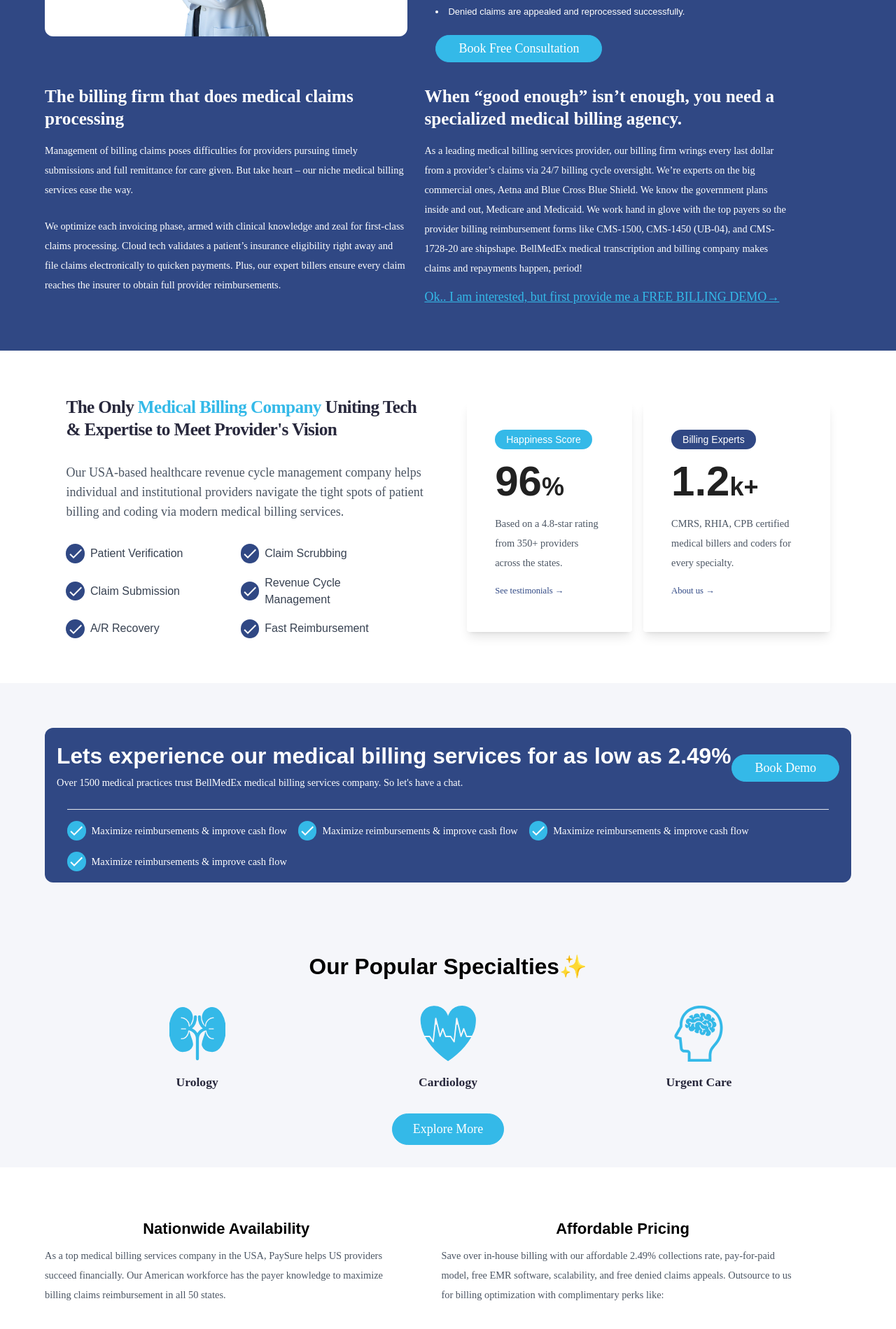
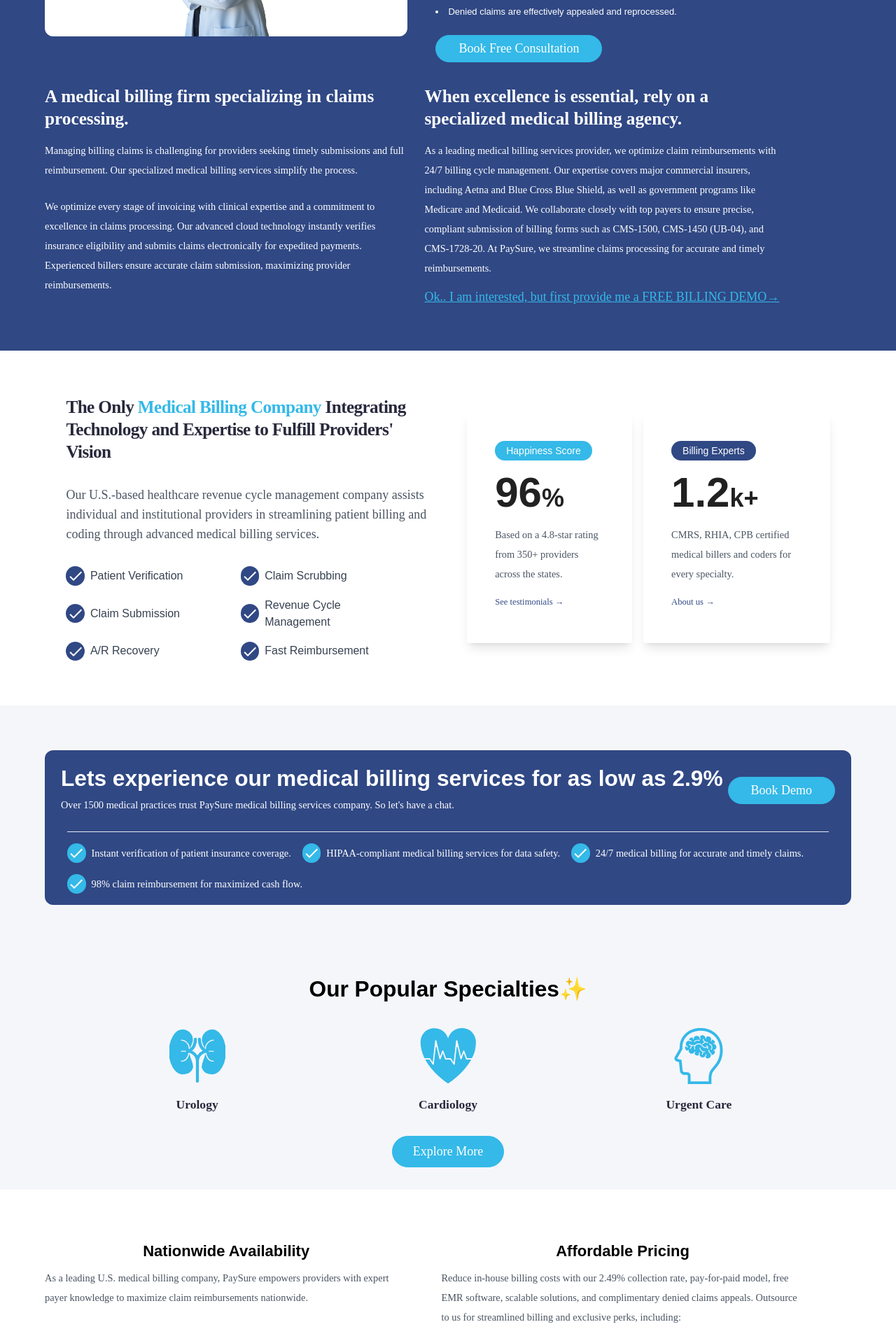
Before and after one commit to Wackar-Afzal/paysure, a Next.js app: page / in a window 1280 px wide. Shown: the part 2620-4519 px from the top of the page at 70% size. Built offline with nearby package versions, Linux system fonts and the light colour scheme.

Commit message:
alifaisu1

```diff
--- a/src/components/bookdemo/Bookdemo.jsx
+++ b/src/components/bookdemo/Bookdemo.jsx
@@ -9,8 +9,8 @@
                 <div className="bg-secondary p-4 rounded-xl">
                 <div className="flex justify-evenly items-center mb-4 md:flex-col md:justify-start md:items-start">
                 <div>
-                <h2 className="text-left  text-white">Lets experience our medical billing services for as low as 2.49%</h2>
-                <p className="mb-2">Over 1500 medical practices trust BellMedEx  medical billing services company. So let's have a chat.</p>
+                <h2 className="text-left  text-white">Lets experience our medical billing services for as low as 2.9%</h2>
+                <p className="mb-2">Over 1500 medical practices trust PaySure  medical billing services company. So let's have a chat.</p>
                 </div>
                     <Link className="btn min-w-[max-content] " href='/#contact'>Book Demo</Link>
                 </div>
@@ -22,25 +22,26 @@
                 <div className="rounded-full bg-primary p-[0.08rem]">
                   <CheckIcon className="h-4 w-4 text-white" />
                 </div>
-                <p>Maximize reimbursements & improve cash flow</p>
+                <p>Instant verification of patient insurance coverage.</p>
                 </div>
                 <div className="flex gap-2 items-center">
                 <div className="rounded-full bg-primary p-[0.08rem]">
                   <CheckIcon className="h-4 w-4 text-white" />
                 </div>
-                <p>Maximize reimbursements & improve cash flow</p>
+                <p>HIPAA-compliant medical
+                billing services for data safety.</p>
                 </div>
                 <div className="flex gap-2 items-center">
                 <div className="rounded-full bg-primary p-[0.08rem]">
                   <CheckIcon className="h-4 w-4 text-white" />
                 </div>
-                <p>Maximize reimbursements & improve cash flow</p>
+                <p>24/7 medical billing for accurate and timely claims.</p>
                 </div>
                 <div className="flex gap-2 items-center">
                 <div className="rounded-full bg-primary p-[0.08rem]">
                   <CheckIcon className="h-4 w-4 text-white" />
                 </div>
-                <p>Maximize reimbursements & improve cash flow</p>
+                <p>98% claim reimbursement for maximized cash flow.</p>
                 </div>
                 </div>
                 </div>
--- a/src/components/homebnaaer2/Homebanner2.jsx
+++ b/src/components/homebnaaer2/Homebanner2.jsx
@@ -16,13 +16,13 @@
             SECURE CLAIM DATA TRANSMISSION
           </p>
           <li className="text-left text-[13px] mb-6">
-            Safest digital encryption protects sensitive patient data.
+            Secure digital encryption protects sensitive patient data.
           </li>
           <p className=" text-primary text-left font-semibold mb-1">
             INCREASE REVENUE
           </p>
           <li className="text-left text-[13px] mb-6">
-            Get full payments, without unfair cuts by the insurance networks.
+            Receive full payments without unfair deductions from insurance networks.
           </li>
           <p className=" text-primary text-left font-semibold mb-1">
             INSTANT CLAIM SUBMISSION
@@ -34,7 +34,7 @@
             CLAIM FOLLOW-UP & RESOLUTION
           </p>
           <li className="text-left text-[13px] mb-6">
-            Denied claims are appealed and reprocessed successfully.
+            Denied claims are effectively appealed and reprocessed.
           </li>
 
           <Link className="btn mt-4 w-[max-content] xs:text-[14px]" href="/#contact">
@@ -46,39 +46,23 @@
       <div className="flex gap-6 lg:flex-col pt-4">
         <div className="w-[45%] lg:w-full">
           <h3 className="text-left text-white mb-4">
-            The billing firm that does medical claims processing
+            A medical billing firm specializing in claims processing.
           </h3>
           <p className="">
-            Management of billing claims poses difficulties for providers
-            pursuing timely submissions and full remittance for care given. But
-            take heart – our niche medical billing services ease the way.</p>
+          Managing billing claims is challenging for providers seeking timely submissions and full reimbursement. Our specialized medical billing services simplify the process.</p>
             <br></br>
             <p>
-            We optimize each invoicing phase, armed with clinical knowledge and
-            zeal for first-class claims processing. Cloud tech validates a
-            patient’s insurance eligibility right away and file claims
-            electronically to quicken payments. Plus, our expert billers ensure
-            every claim reaches the insurer to obtain full provider
-            reimbursements.</p>
+            We optimize every stage of invoicing with clinical expertise and a commitment to excellence in claims processing. Our advanced cloud technology instantly verifies insurance eligibility and submits claims electronically for expedited payments. Experienced billers ensure accurate claim submission, maximizing provider reimbursements.</p>
 
 
         </div>
         <div className="w-[45%] lg:w-full">
           <div>
             <h3 className="text-white text-left mb-4">
-              When “good enough” isn’t enough, you need a specialized medical
-              billing agency.
+            When excellence is essential, rely on a specialized medical billing agency.
             </h3>
             <p className="mb-4">
-              As a leading medical billing services provider, our billing firm
-              wrings every last dollar from a provider’s claims via 24/7 billing
-              cycle oversight. We’re experts on the big commercial ones, Aetna
-              and Blue Cross Blue Shield. We know the government plans inside
-              and out, Medicare and Medicaid. We work hand in glove with the top
-              payers so the provider billing reimbursement forms like CMS-1500,
-              CMS-1450 (UB-04), and CMS-1728-20 are shipshape. BellMedEx medical
-              transcription and billing company makes claims and repayments
-              happen, period!
+            As a leading medical billing services provider, we optimize claim reimbursements with 24/7 billing cycle management. Our expertise covers major commercial insurers, including Aetna and Blue Cross Blue Shield, as well as government programs like Medicare and Medicaid. We collaborate closely with top payers to ensure precise, compliant submission of billing forms such as CMS-1500, CMS-1450 (UB-04), and CMS-1728-20. At PaySure, we streamline claims processing for accurate and timely reimbursements.
             </p>
             <Link className="text-primary text-[18px] font-medium underline" href="/#contact">Ok.. I am interested, but first provide me a FREE BILLING DEMO→</Link>
           </div>
--- a/src/components/location/location.jsx
+++ b/src/components/location/location.jsx
@@ -27,7 +27,7 @@
           <div className="">
             <h2 className="text-[22px] font-bold">Nationwide Availability</h2>
             <p className="text-gray-600">
-              As a top medical billing services company in the USA, PaySure helps US providers succeed financially. Our American workforce has the payer knowledge to maximize billing claims reimbursement in all 50 states.
+            As a leading U.S. medical billing company, PaySure empowers providers with expert payer knowledge to maximize claim reimbursements nationwide.
             </p>
           </div>
 
@@ -56,7 +56,7 @@
           <div className="">
             <h2 className=" font-bold text-[22px] p-0">Affordable Pricing</h2>
             <p className="text-gray-600">
-              Save over in-house billing with our affordable 2.49% collections rate, pay-for-paid model, free EMR software, scalability, and free denied claims appeals. Outsource to us for billing optimization with complimentary perks like:
+            Reduce in-house billing costs with our 2.49% collection rate, pay-for-paid model, free EMR software, scalable solutions, and complimentary denied claims appeals. Outsource to us for streamlined billing and exclusive perks, including:
             </p>
           </div>
 
--- a/src/components/rcm/RCM.jsx
+++ b/src/components/rcm/RCM.jsx
@@ -22,11 +22,11 @@
       <div className="flex items-center justify-evenly gap-6 lg:flex-col lg:space-y-4">
         <div className="space-y-8 w-[45%] lg:w-full">
           <h3 className="font-bold tracking-tight text-left">
-            The Only <span className="text-primary">Medical Billing Company</span> Uniting Tech & Expertise to Meet Provider's Vision
+            The Only <span className="text-primary">Medical Billing Company</span> Integrating Technology and Expertise to Fulfill Providers' Vision
           </h3>
 
           <p className="text-lg text-gray-600">
-            Our USA-based healthcare revenue cycle management company helps individual and institutional providers navigate the tight spots of patient billing and coding via modern medical billing services.
+          Our U.S.-based healthcare revenue cycle management company assists individual and institutional providers in streamlining patient billing and coding through advanced medical billing services.
           </p>
 
           <div className="flex gap-4 flex-wrap sm:flex-col">
--- a/src/components/reviews/Reviews.jsx
+++ b/src/components/reviews/Reviews.jsx
@@ -3,9 +3,9 @@
 
 export const aboutPageData = [
   {
-    description: '“Working with this team has completely transformed our business operations...”',
-    name: 'Kristin Watson',
-    status: 'CEO, Tech Innovators',
+    description: '“We are more than satisfied with BellMedEx and would highly recommend them to anyone searching for an efficient billing company. Working with BellMedEx has felt effortless and we are vastly thankful for their services.”',
+    name: 'Dr Gennaya Matt*** ',
+    status: 'Plastic Surgeon',
     img: '/profile.png',
   },
   {
```
Also changed, not shown: src/components/Speciality/MoreSpeciality.jsx (+41 -41 lines).
